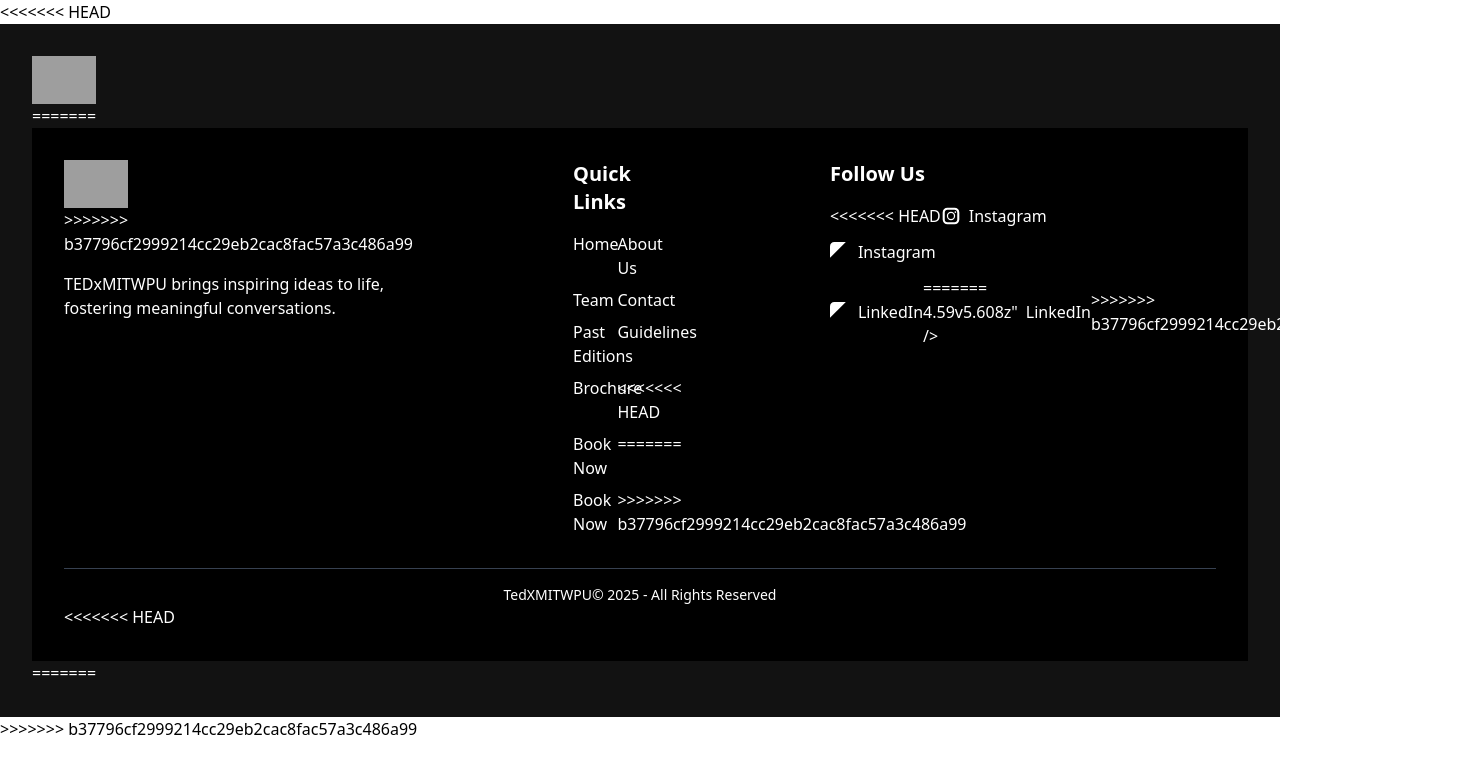
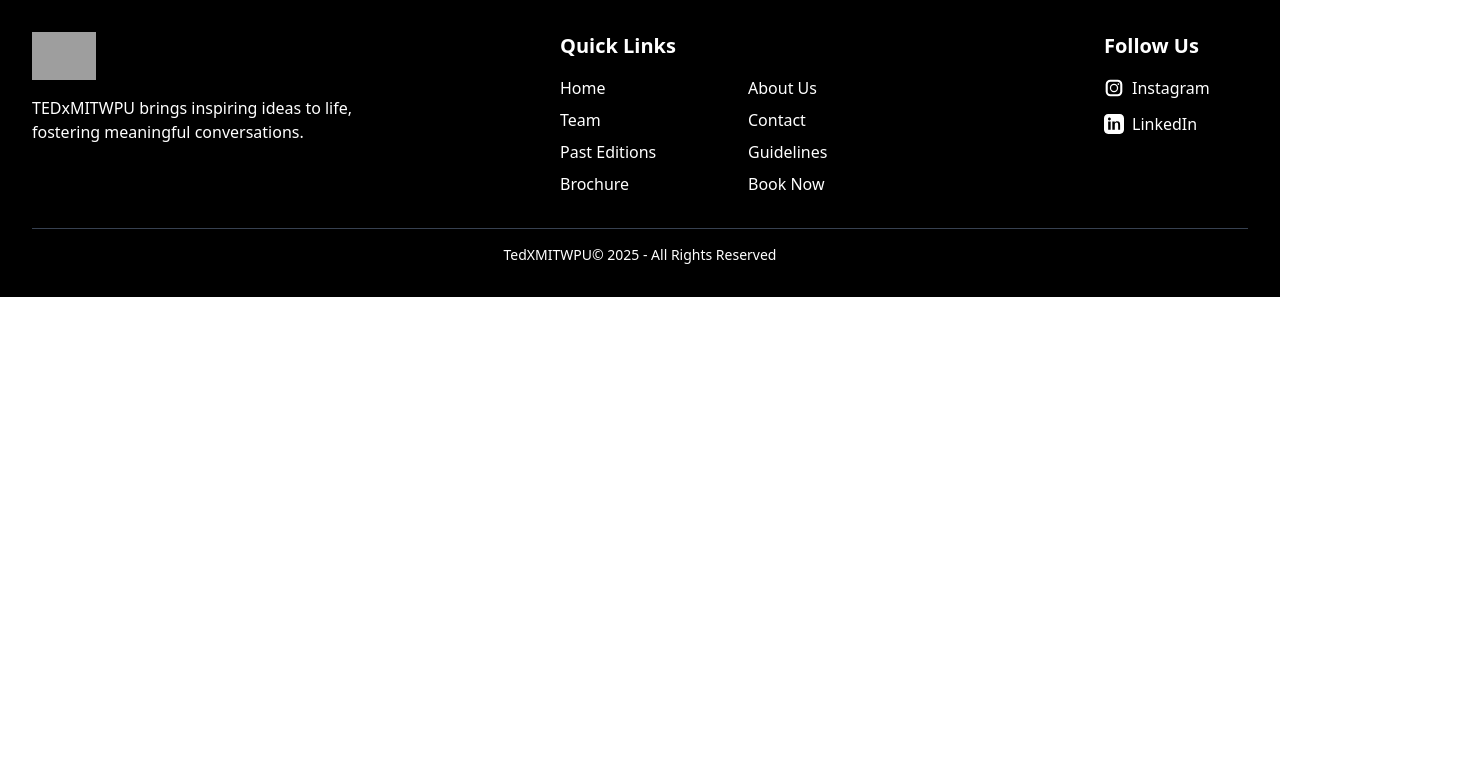
Before and after one commit to Aayush01055/TEDxMITWPU, a website: page new_footer.html in a window 1280 px wide. Shown: the whole page, 1472 px wide, since content can reach past the window. Drawn offline with nearby package versions, Linux system fonts and the light colour scheme; grey boxes are pictures that could not be loaded.

```diff
--- a/index.css
+++ b/index.css
@@ -213,9 +213,7 @@
     z-index: 10; /* Ensure it stays above the navbar */
   }
 
-  .hero-text {
-    /* padding-top: 103px; */
-  }
+
 
   h1 {
     font-size: 58px;
--- a/new_footer.html
+++ b/new_footer.html
@@ -17,22 +17,6 @@
 <body class="flex flex-col min-h-screen bg-white">
 
   <!-- Footer -->
-<<<<<<< HEAD
-  <footer class="w-full bg-[#121212] text-white py-8">
-    <div class="w-full px-4 sm:px-6 lg:px-8">
-
-      <!-- Main footer section -->
-      <div class="max-w-screen-2xl mx-auto flex flex-col gap-8 lg:flex-row lg:justify-between">
-
-        <!-- About -->
-        <div class="flex-1 flex flex-col space-y-4">
-          <div>
-            <img
-              src="https://cdn.jsdelivr.net/gh/Aayush01055/TEDxMITWPU-Assests/images/tedxlogowhite.png"
-              alt="TEDxMITWPU Logo"
-              class="h-12 w-auto object-contain"
-            >
-=======
   <footer class="w-full bg-black text-white py-8">
     <div class="w-full px-4 sm:px-6 lg:px-8">
 
@@ -44,7 +28,6 @@
           <div>
             <img src="https://cdn.jsdelivr.net/gh/Aayush01055/TEDxMITWPU-Assests/images/tedxlogowhite.png"
               alt="TEDxMITWPU Logo" class="h-12 w-auto object-contain">
->>>>>>> b37796cf2999214cc29eb2cac8fac57a3c486a99
           </div>
           <p class="text-sm sm:text-base">
             TEDxMITWPU brings inspiring ideas to life, fostering meaningful conversations.
@@ -62,12 +45,8 @@
             <a href="pastevent.html" class="transition-colors duration-300 hover:text-red-500">Past Editions</a>
             <a href="guidelines.html" class="transition-colors duration-300 hover:text-red-500">Guidelines</a>
             <a href="brochure.pdf" class="transition-colors duration-300 hover:text-red-500">Brochure</a>
-<<<<<<< HEAD
-            <a href="https://formbuilder.ccavenue.com/live/ccavenue/mit-university" class="transition-colors duration-300 hover:text-red-500">Book Now</a>
-=======
             <a href="https://formbuilder.ccavenue.com/live/ccavenue/mit-university"
               class="transition-colors duration-300 hover:text-red-500">Book Now</a>
->>>>>>> b37796cf2999214cc29eb2cac8fac57a3c486a99
           </div>
         </div>
 
@@ -76,16 +55,6 @@
           <h3 class="text-lg sm:text-xl font-semibold">Follow Us</h3>
           <ul class="space-y-3 text-sm sm:text-base">
             <li class="flex items-center space-x-2">
-<<<<<<< HEAD
-              <svg class="h-5 w-5 text-white" fill="currentColor" viewBox="0 0 24 24">
-                <path d="M7.75 2A5.75 5.75 0 002 7.75v8.5A5.75 5.75 0 007.75 22h8.5A5.75 5.75 0 0022 16.25v-8.5A5.75 5.75 0 0016.25 2h-8.5zM4.5 7.75c0-1.79 1.46-3.25 3.25-3.25h8.5c1.79 0 3.25 1.46 3.25 3.25v8.5c0 1.79-1.46 3.25-3.25 3.25h-8.5A3.26 3.26 0 014.5 16.25v-8.5zM12 7a5 5 0 100 10 5 5 0 000-10zm0 1.5a3.5 3.5 0 110 7 3.5 3.5 0 010-7zM17.25 6.25a1 1 0 110 2 1 1 0 010-2z"/>
-              </svg>
-              <a href="#" class="transition-colors duration-300 hover:text-red-500">Instagram</a>
-            </li>
-            <li class="flex items-center space-x-2">
-              <svg class="h-5 w-5 text-white" fill="currentColor" viewBox="0 0 24 24">
-                <path d="M19 0h-14c-2.761 0-5 2.239-5 5v14c0
-=======
               <a href="https://www.instagram.com/TedxMITWPU" target="_blank"
                 class="flex items-center space-x-2 hover:underline">
               <svg class="h-5 w-5 text-white" fill="currentColor" viewBox="0 0 24 24">
@@ -101,7 +70,6 @@
                 class="flex items-center space-x-2 hover:underline">
                 <svg class="h-5 w-5 text-white" fill="currentColor" viewBox="0 0 24 24">
                   <path d="M19 0h-14c-2.761 0-5 2.239-5 5v14c0
->>>>>>> b37796cf2999214cc29eb2cac8fac57a3c486a99
                 2.761 2.239 5 5 5h14c2.761 0 5-2.239
                 5-5v-14c0-2.761-2.239-5-5-5zm-11 19h-3v-10h3v10zm-1.5-11.268c-.966
                 0-1.75-.784-1.75-1.75s.784-1.75
@@ -113,16 +81,10 @@
                 1.379-1.565
                 2.837-1.565 3.033
                 0 3.592 1.996 3.592
-<<<<<<< HEAD
-                4.59v5.608z"/>
-              </svg>
-              <a href="#" class="transition-colors duration-300 hover:text-red-500">LinkedIn</a>
-=======
                 4.59v5.608z" />
                 </svg>
                 <span>LinkedIn</span>
               </a>
->>>>>>> b37796cf2999214cc29eb2cac8fac57a3c486a99
             </li>
           </ul>
         </div>
@@ -133,11 +95,7 @@
       <div class="mt-8 border-t border-gray-700 pt-4 text-center text-xs sm:text-sm">
         TedXMITWPU© 2025 - All Rights Reserved
       </div>
-<<<<<<< HEAD
-    </footer>
-=======
   </footer>
->>>>>>> b37796cf2999214cc29eb2cac8fac57a3c486a99
 
 </body>
 
```
Also changed, not shown: contact.html (+5 -2 lines).
